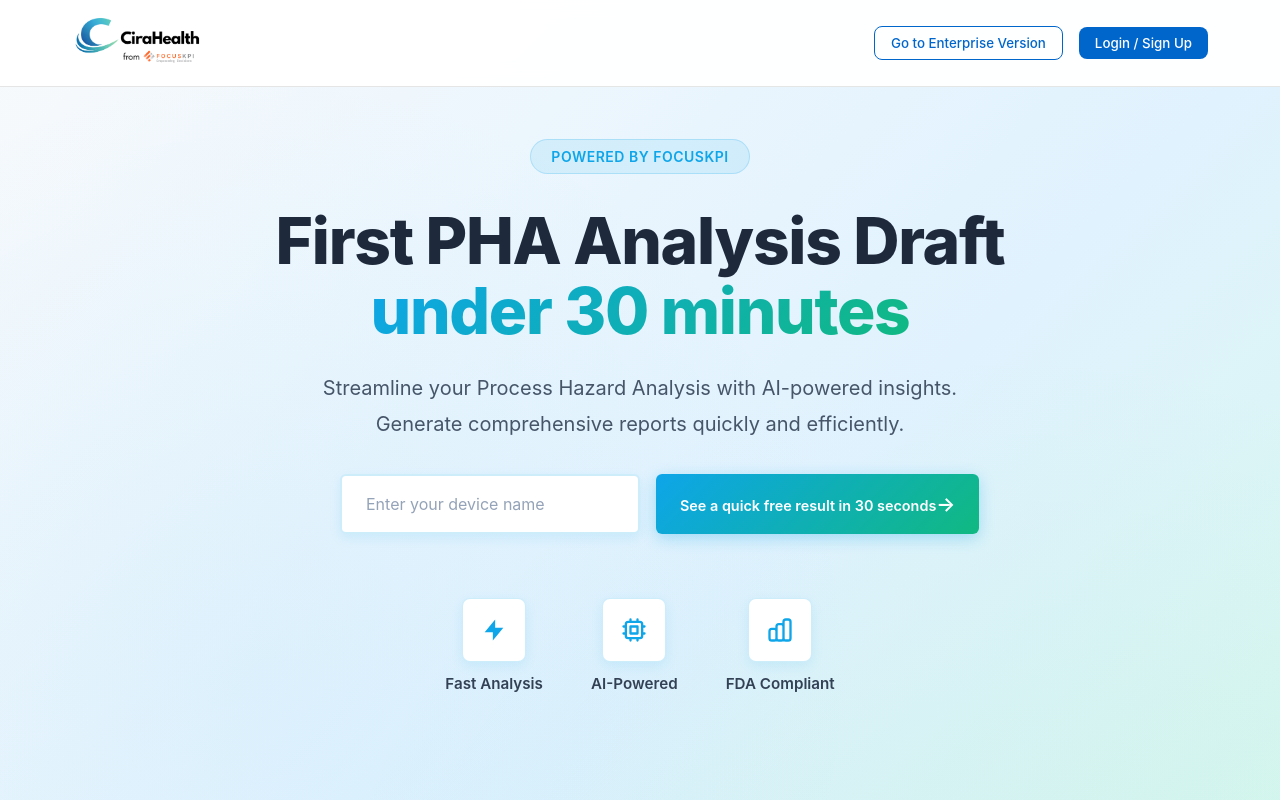
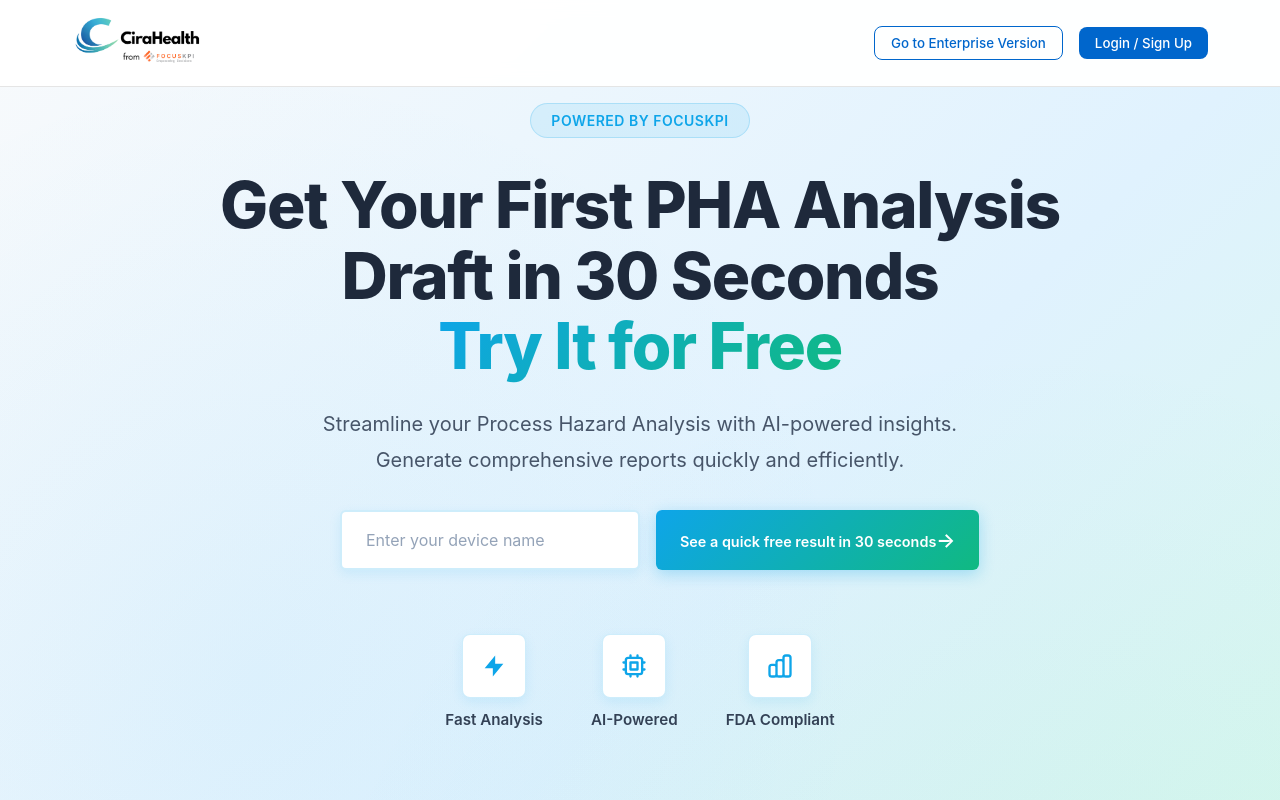
Before and after one commit to FocusKPI-DS/cira-health-report, a Next.js app: page / in a window 1280 px wide. Shown: the top 800 px of the page. Built offline with nearby package versions, Linux system fonts and the light colour scheme; no server answers.

Commit message:
landing page

```diff
--- a/app/page.tsx
+++ b/app/page.tsx
@@ -31,8 +31,8 @@ export default function Home() {
         <div className={styles.heroContent}>
           <div className={styles.badge}>Powered by focuskpi</div>
           <h1 className={styles.title}>
-            First PHA Analysis Draft <br />
-            <span className={styles.highlight}>under 30 minutes</span>
+            Get Your First PHA Analysis Draft in 30 Seconds <br />
+            <span className={styles.highlight}>Try It for Free</span>
           </h1>
           <p className={styles.subtitle}>
             Streamline your Process Hazard Analysis with AI-powered insights.<br />
```
